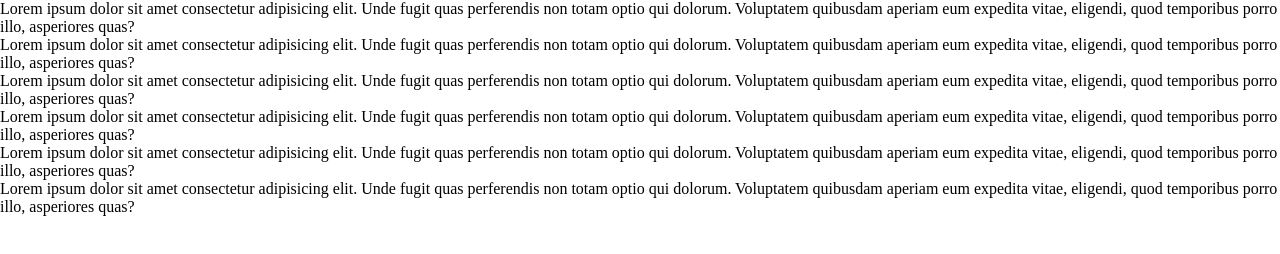
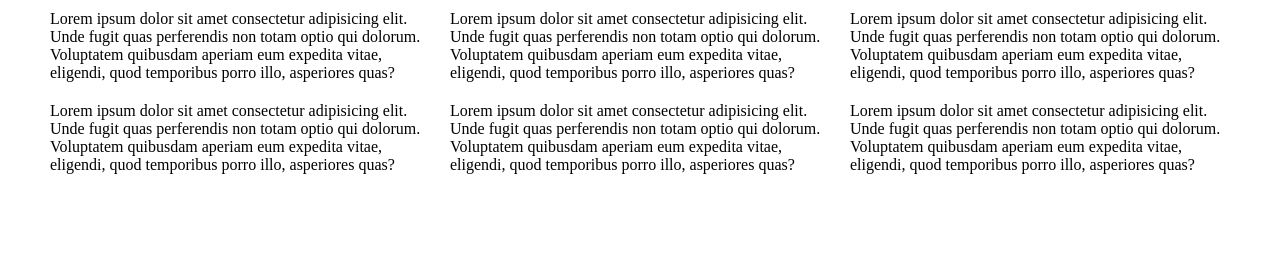
Before and after one commit to cetronifederica/html-css-boolando, a plain HTML site: page index.html in a window 1280 px wide. Drawn offline with Linux system fonts and the light colour scheme.

Commit message:
add struttura colonne e proprietà css container e flex container

```diff
--- a/style.css
+++ b/style.css
@@ -4,3 +4,16 @@
     padding: 0;
     box-sizing: border-box;
 }
+/* main */
+.container{
+    max-width: 1200px;
+    margin: auto;
+}
+.flex-container{
+    display: flex;
+    flex-wrap: wrap;
+}
+.col{
+    width: calc(100%/3);
+    padding: 10px;
+}
```
